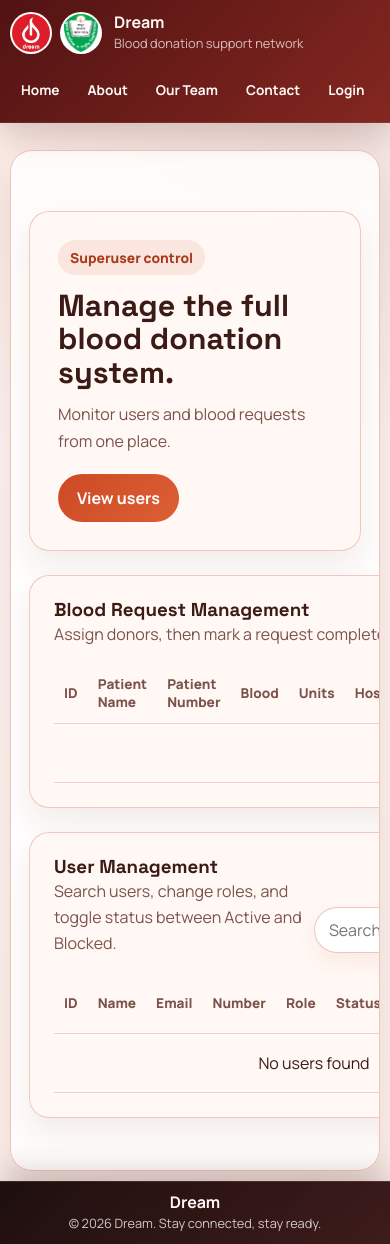
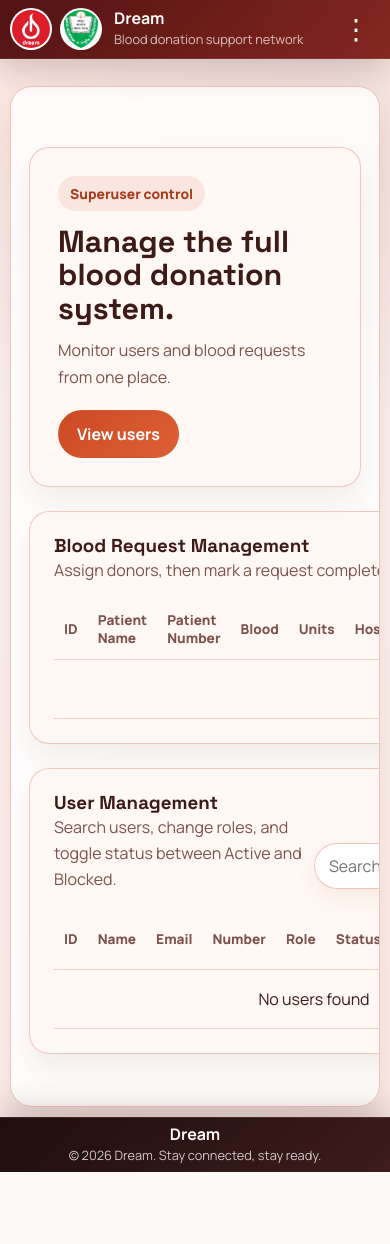
Before and after one commit to Tamal-Ghosh/DREAM-CLUB-WEBSITE, a PHP site: page /admin_dashboard.php in a window 390 px wide. After the commit the page ends 1172 px from the top, so only its background shows below. Run offline with PHP 8.4, Linux system fonts and the light colour scheme; the visitor is signed in with stand-in values (Sample User, id 1).

Commit message:
side navbar for mobile view added

```diff
--- a/src/frontend/after_login_master.php
+++ b/src/frontend/after_login_master.php
@@ -35,6 +35,7 @@ switch ($role) {
 </head>
 <body<?php if ($bodyPage) echo ' data-page="'.htmlspecialchars($bodyPage, ENT_QUOTES).'"'; ?> class="has-site-shell">
   <header class="site-header">
+    <div class="site-nav-overlay" id="siteNavOverlay"></div>
     <div class="site-shell-inner">
       <a class="site-brand" href="/project_club/src/frontend/home.php" aria-label="Dream home">
         <div class="site-brand-logos" aria-hidden="true">
@@ -46,7 +47,11 @@ switch ($role) {
           <span>Blood donation support network</span>
         </div>
       </a>
+      <button class="menu-toggle-btn" id="menuToggleBtn" aria-label="Toggle navigation" aria-expanded="false">
+        &#8942;
+      </button>
       <nav class="site-nav" aria-label="Primary navigation">
+        <button class="menu-close-btn" id="menuCloseBtn" aria-label="Close menu">&times;</button>
         <a href="/project_club/src/frontend/home.php" data-page="home">Home</a>
         <a href="/project_club/src/frontend/about.php" data-page="about">About</a>
         <a href="/project_club/src/frontend/our_team.php" data-page="team">Our Team</a>
--- a/src/frontend/before_login_master.php
+++ b/src/frontend/before_login_master.php
@@ -24,6 +24,7 @@ if (!is_array($bodyScripts)) $bodyScripts = [$bodyScripts];
 </head>
 <body<?php if ($bodyPage) echo ' data-page="'.htmlspecialchars($bodyPage, ENT_QUOTES).'"'; ?> class="has-site-shell">
   <header class="site-header">
+    <div class="site-nav-overlay" id="siteNavOverlay"></div>
     <div class="site-shell-inner">
       <a class="site-brand" href="/project_club/src/frontend/home.php" aria-label="Dream home">
         <div class="site-brand-logos" aria-hidden="true">
@@ -35,7 +36,11 @@ if (!is_array($bodyScripts)) $bodyScripts = [$bodyScripts];
           <span>Blood donation support network</span>
         </div>
       </a>
+      <button class="menu-toggle-btn" id="menuToggleBtn" aria-label="Toggle navigation" aria-expanded="false">
+        &#8942;
+      </button>
       <nav class="site-nav" aria-label="Primary navigation">
+        <button class="menu-close-btn" id="menuCloseBtn" aria-label="Close menu">&times;</button>
         <a href="/project_club/src/frontend/home.php" data-page="home">Home</a>
         <a href="/project_club/src/frontend/about.php" data-page="about">About</a>
         <a href="/project_club/src/frontend/our_team.php" data-page="team">Our Team</a>
--- a/src/frontend/css/site-shell.css
+++ b/src/frontend/css/site-shell.css
@@ -2,6 +2,10 @@
   --shell-header-pad: 92px;
   --shell-footer-pad: 72px;
   --shell-max-width: 1240px;
+}
+
+html, body {
+  overflow-x: hidden;
 }
 
 html {
@@ -276,24 +280,122 @@ main {
   color: rgba(255, 248, 246, 0.78);
 }
 
+/* Mobile menu elements hidden on desktop */
+.menu-toggle-btn {
+  display: none;
+  background: transparent;
+  border: none;
+  color: #fff8f6;
+  font-size: 28px;
+  cursor: pointer;
+  padding: 4px 10px;
+  border-radius: 8px;
+  transition: background 0.2s;
+  align-items: center;
+  justify-content: center;
+  position: relative;
+  z-index: 1010;
+  pointer-events: auto;
+}
+
+.menu-toggle-btn:hover {
+  background: rgba(255, 255, 255, 0.12);
+}
+
+.menu-close-btn {
+  display: none;
+}
+
+.site-nav-overlay {
+  position: fixed;
+  inset: 0;
+  background: rgba(0, 0, 0, 0.4);
+  z-index: 1050;
+  opacity: 0;
+  visibility: hidden;
+  transition: opacity 0.3s ease, visibility 0.3s ease;
+}
+
+.site-nav-overlay.open {
+  opacity: 1;
+  visibility: visible;
+}
+
 @media (max-width: 900px) {
   :root {
-    --shell-header-pad: 124px;
+    --shell-header-pad: 76px;
     --shell-footer-pad: 0;
   }
 
   .site-shell-inner {
     width: min(var(--shell-max-width), calc(100% - 20px));
-    flex-direction: column;
-    align-items: flex-start;
+    flex-direction: row;
+    align-items: center;
+    justify-content: space-between;
+    padding: 8px 0;
+  }
+
+  .menu-toggle-btn {
+    display: inline-flex;
   }
 
   .site-nav {
+    position: fixed;
+    top: 0;
+    right: -280px;
+    width: 280px;
+    height: 100vh;
+    background: rgba(78, 14, 14, 0.72);
+    backdrop-filter: blur(20px);
+    -webkit-backdrop-filter: blur(20px);
+    border-left: 1px solid rgba(255, 255, 255, 0.08);
+    box-shadow: -10px 0 30px rgba(0, 0, 0, 0.25);
+    z-index: 1060;
+    flex-direction: column;
+    align-items: stretch;
+    justify-content: flex-start;
+    gap: 12px;
+    padding: 80px 24px 24px;
+    transition: right 0.3s cubic-bezier(0.4, 0, 0.2, 1), visibility 0.3s ease;
+    flex-wrap: nowrap;
+    visibility: hidden;
+    pointer-events: auto;
+  }
+
+  .site-nav.open {
+    right: 0;
+    visibility: visible;
+  }
+
+  .site-nav a {
     width: 100%;
+    text-align: left;
     justify-content: flex-start;
-    flex-wrap: wrap;
-    gap: 6px;
-    padding-bottom: 2px;
+    padding: 12px 18px;
+    font-size: 1.05rem;
+    border-radius: 12px;
+  }
+
+  .site-nav a:hover,
+  .site-nav a.active {
+    background: rgba(255, 255, 255, 0.1);
+    border-color: rgba(255, 255, 255, 0.15);
+  }
+
+  .menu-close-btn {
+    display: block;
+    position: absolute;
+    top: 20px;
+    right: 24px;
+    background: transparent;
+    border: none;
+    color: #fff8f6;
+    font-size: 32px;
+    cursor: pointer;
+    line-height: 1;
+    padding: 4px;
+    z-index: 1070;
+    pointer-events: auto;
   }
 
   .site-nav-user {
@@ -301,27 +403,17 @@ main {
     margin-left: 0;
     padding-left: 0;
     border-left: none;
-    padding-top: 8px;
-    border-top: 1px solid rgba(255, 255, 255, 0.2);
-  }
-
-  .site-nav::-webkit-scrollbar {
-    height: 6px;
-  }
-
-  .site-nav::-webkit-scrollbar-thumb {
-    background: rgba(255, 255, 255, 0.28);
-    border-radius: 999px;
-  }
-
-  .site-footer .site-shell-inner {
-    align-items: center;
+    padding-top: 16px;
+    border-top: 1px solid rgba(255, 255, 255, 0.15);
+    flex-direction: column;
+    align-items: stretch;
+    gap: 12px;
   }
 }
 
 @media (max-width: 560px) {
   :root {
-    --shell-header-pad: 140px;
+    --shell-header-pad: 76px;
     --shell-footer-pad: 0;
   }
 
@@ -331,8 +423,8 @@ main {
 
   .site-nav a,
   .logout-btn {
-    padding: 8px 10px;
-    font-size: 0.85rem;
+    padding: 12px 18px;
+    font-size: 0.95rem;
   }
 
   .user-role {
```
Also changed, not shown: src/frontend/js/site-shell.js (+35 -0 lines).
